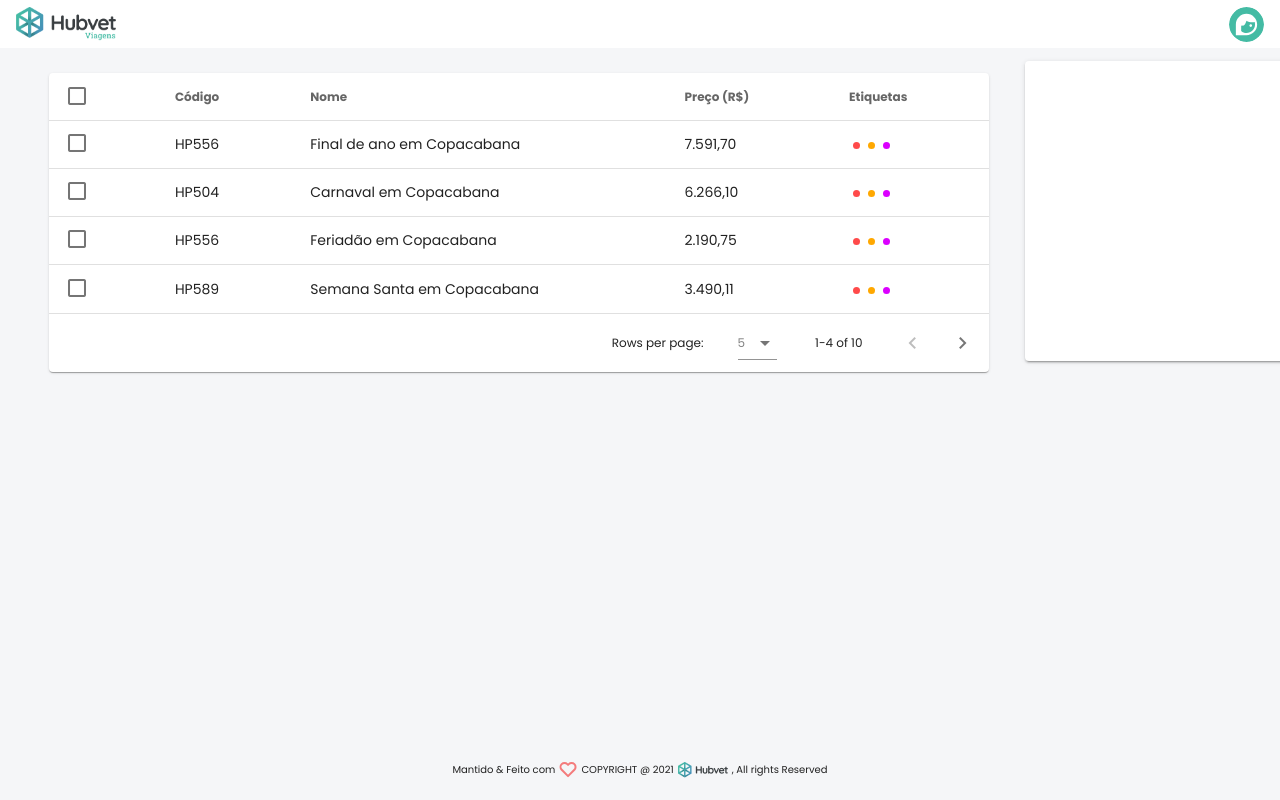
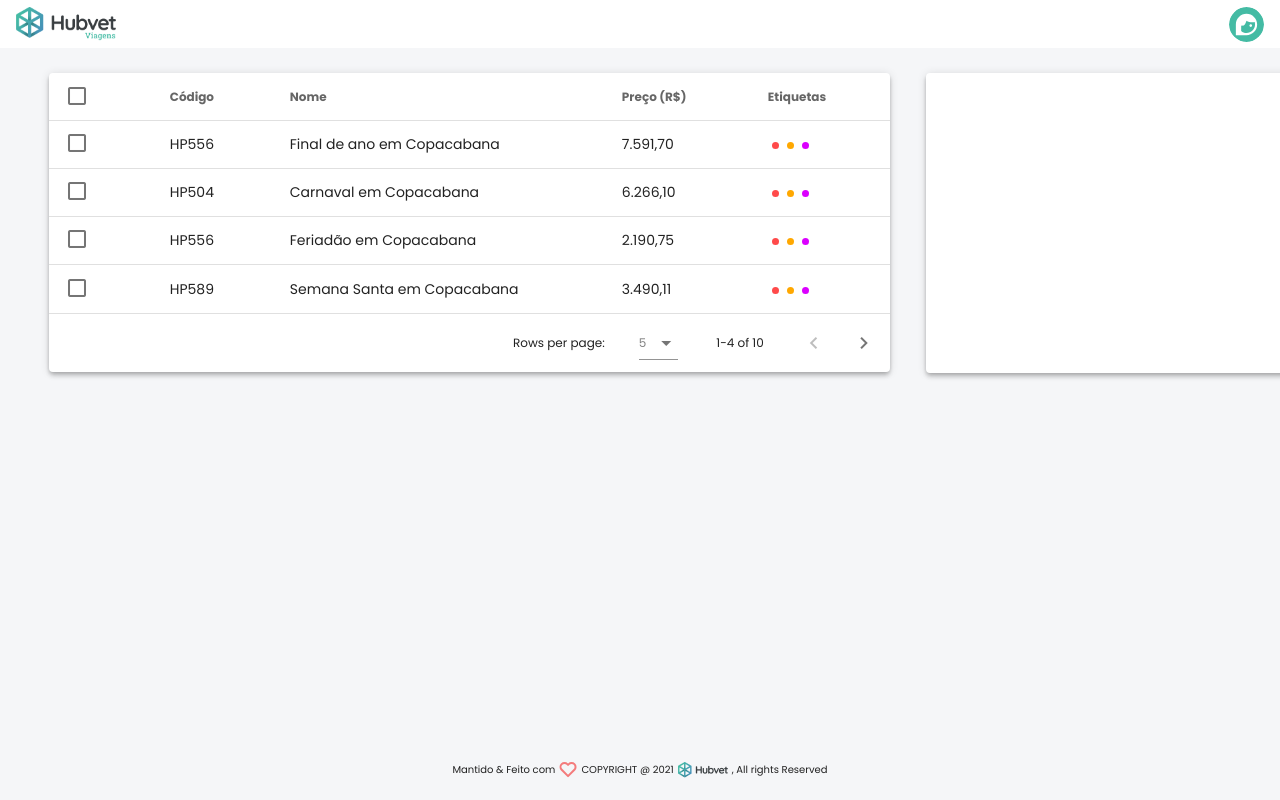
Before and after one commit to juliovt-07/desafio-hubvet, a Vue app: page /list-items in a window 1280 px wide. Built offline with nearby package versions, Linux system fonts and the light colour scheme.

Commit message:
Add elevation to list cards

```diff
--- a/src/components/ItemsList.vue
+++ b/src/components/ItemsList.vue
@@ -4,7 +4,7 @@
         :headers="headers"
         :items="packages"
         :items-per-page="4"
-        class="elevation-1"
+        class="elevation-4"
         v-model="selected"
         item-key="name"
         show-select
--- a/src/views/List.vue
+++ b/src/views/List.vue
@@ -2,11 +2,11 @@
   <v-container class="items-list">
     <TopBar/>
     <v-row align="top">
-      <v-col cols="10">
+      <v-col cols="9">
         <ItemsList/>
       </v-col>
-      <v-col cols="2">
-        <v-card min-width="300" min-height="300"></v-card>
+      <v-col cols="3">
+        <v-card elevation="4" class="mt-3" min-width="370" min-height="300"></v-card>
       </v-col>
     </v-row>
   </v-container>
```
